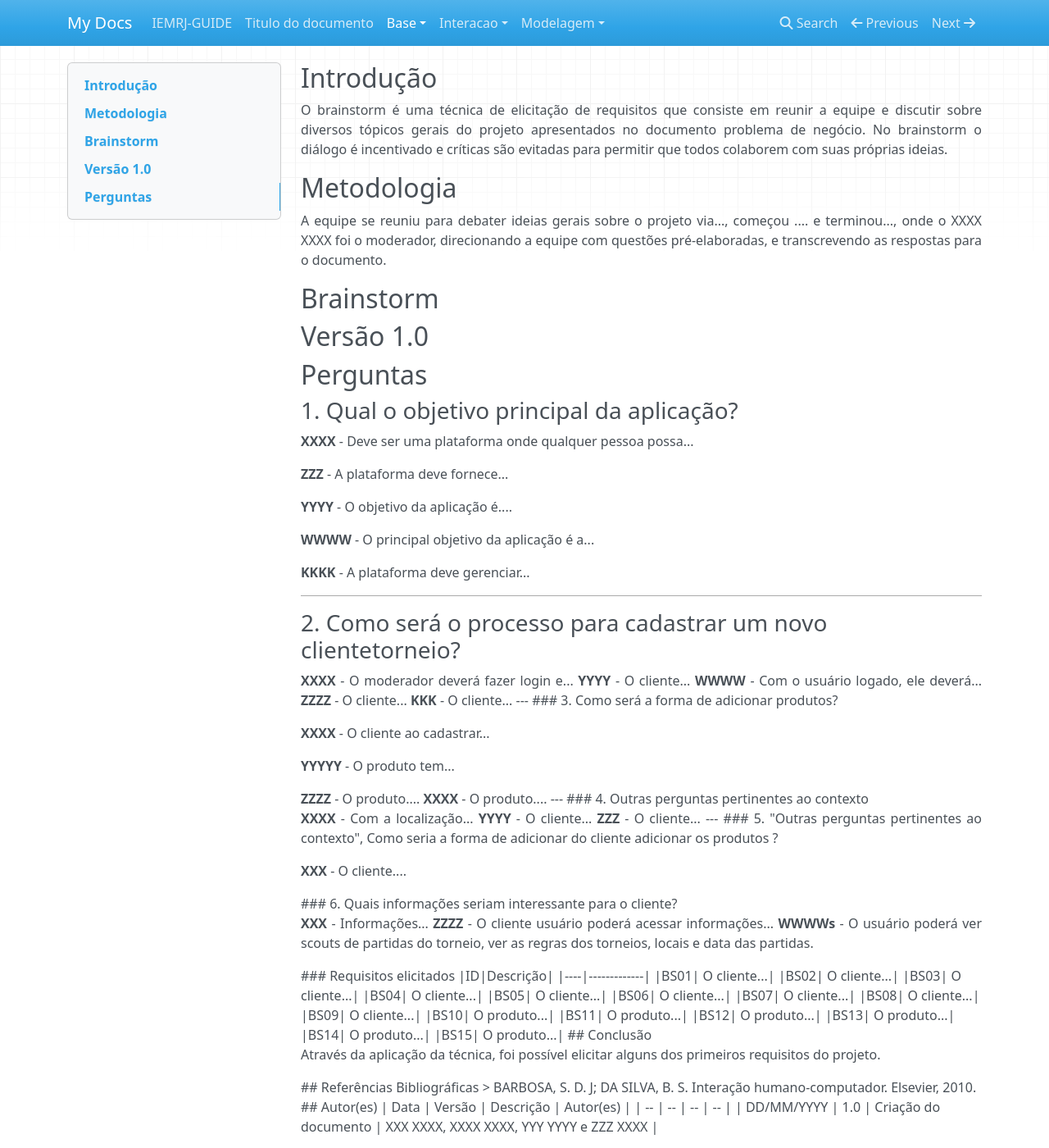
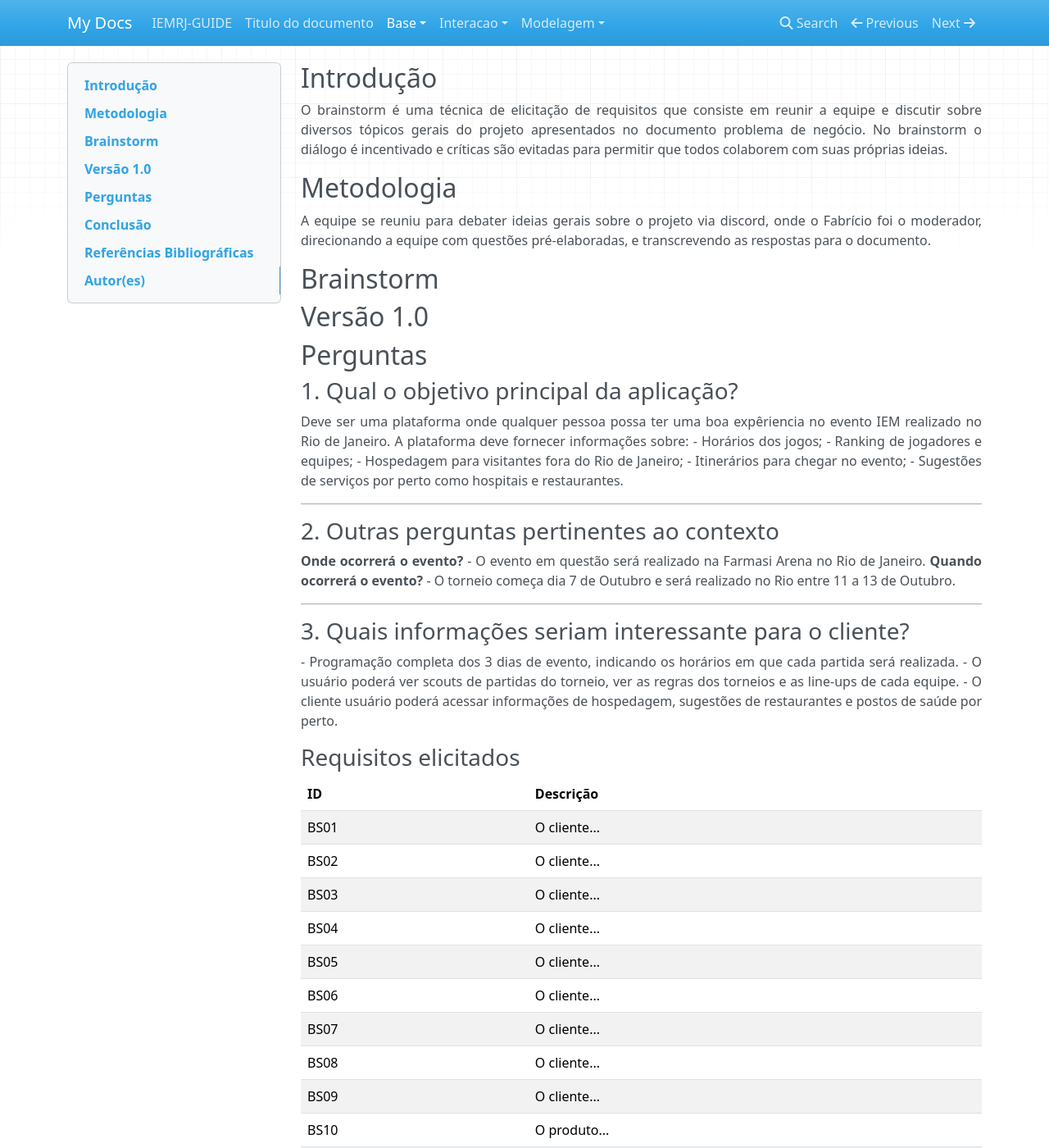
Before and after one commit to Projetos-de-Extensao/PFE_24.2_8001_III_IEMRJ-GUIDE, an MkDocs documentation site: the page built from docs/base/Brainstorm.md, in a window 1280 px wide and 1400 px high. Shown: the whole window at 82% size. Built offline with MkDocs 1.6.1, drawn with Linux system fonts in a browser that asks for light colours; nearby versions of some CDN libraries; some of the changed text lies outside the part shown.

Commit message:
brainstorm

```diff
--- a/docs/base/Brainstorm.md
+++ b/docs/base/Brainstorm.md
@@ -10,7 +10,7 @@
 
 ## Metodologia
 <p align = "justify">
-A equipe se reuniu para debater ideias gerais sobre o projeto via..., começou .... e terminou..., onde o XXXX XXXX foi o moderador, direcionando a equipe com questões pré-elaboradas, e transcrevendo as respostas para o documento.
+A equipe se reuniu para debater ideias gerais sobre o projeto via discord, onde o Fabrício foi o moderador, direcionando a equipe com questões pré-elaboradas, e transcrevendo as respostas para o documento.
 </p>
 
 ## Brainstorm
@@ -22,76 +22,33 @@
 ### 1. Qual o objetivo principal da aplicação?
 
 <p align = "justify">
-<b>XXXX</b> - Deve ser uma plataforma onde qualquer pessoa possa...
-</p>
+Deve ser uma plataforma onde qualquer pessoa possa ter uma boa expêriencia no evento IEM realizado no Rio de Janeiro.
 
-<b>ZZZ</b> - A plataforma deve fornece...
-
-<b>YYYY</b> - O objetivo da aplicação é....
-
-<b>WWWW</b> - O principal objetivo da aplicação é a...
-
-<b>KKKK</b> - A plataforma deve gerenciar...
+A plataforma deve fornecer informações sobre:
+ - Horários dos jogos;
+ - Ranking de jogadores e equipes;
+ - Hospedagem para visitantes fora do Rio de Janeiro;
+ - Itinerários para chegar no evento;
+ - Sugestões de serviços por perto como hospitais e restaurantes.
 </p>
 
 ---
 
-### 2. Como será o processo para cadastrar um novo clientetorneio?
+### 2. Outras perguntas pertinentes ao contexto
 
 <p align = "justify">
-<b>XXXX</b> - O moderador deverá fazer login e...
+<b>Onde ocorrerá o evento?</b> - O evento em questão será realizado na Farmasi Arena no Rio de Janeiro.
 
-<b>YYYY</b> - O cliente...
-
-<b>WWWW</b> - Com o usuário logado, ele deverá...
-
-<b>ZZZZ</b> - O cliente...
-
-<b>KKK</b> - O cliente...
+<b>Quando ocorrerá o evento?</b> - O torneio começa dia 7 de Outubro e será realizado no Rio entre 11 a 13 de Outubro.
+</p>
 
 ---
 
-### 3. Como será a forma de adicionar produtos?
-
+### 3. Quais informações seriam interessante para o cliente?
 <p align = "justify">
-<b>XXXX</b> - O cliente ao cadastrar...
-</p>
-
-<p align = "justify">
-<b>YYYYY</b> - O produto tem...
-</p>
-
-<b>ZZZZ</b> - O produto....
-
-<b>XXXX</b> - O produto....
-
-
----
-
-### 4. Outras perguntas pertinentes ao contexto
-
-<p align = "justify">
-<b>XXXX</b> - Com a localização...
-
-<b>YYYY</b> - O cliente...
-
-<b>ZZZ</b> - O cliente...
-
----
-
-### 5. "Outras perguntas pertinentes ao contexto", Como seria a forma de adicionar do cliente adicionar os produtos ?
-<p align = "justify">
-<b>XXX</b> - O cliente....
-</p>
-
-### 6. Quais informações seriam interessante para o cliente?
-<p align = "justify">
-   <b>XXX</b> - Informações...
-
-   <b>ZZZZ</b> - O cliente usuário poderá acessar informações...
-
-   <b>WWWWs</b> - O usuário poderá ver scouts de partidas do torneio, ver as regras dos torneios, locais e data das partidas.
-
+   - Programação completa dos 3 dias de evento, indicando os horários em que cada partida será realizada.
+   - O usuário poderá ver scouts de partidas do torneio, ver as regras dos torneios e as line-ups de cada equipe.
+   - O cliente usuário poderá acessar informações de hospedagem, sugestões de restaurantes e postos de saúde por perto.
 </p>
 
 ### Requisitos elicitados
```
